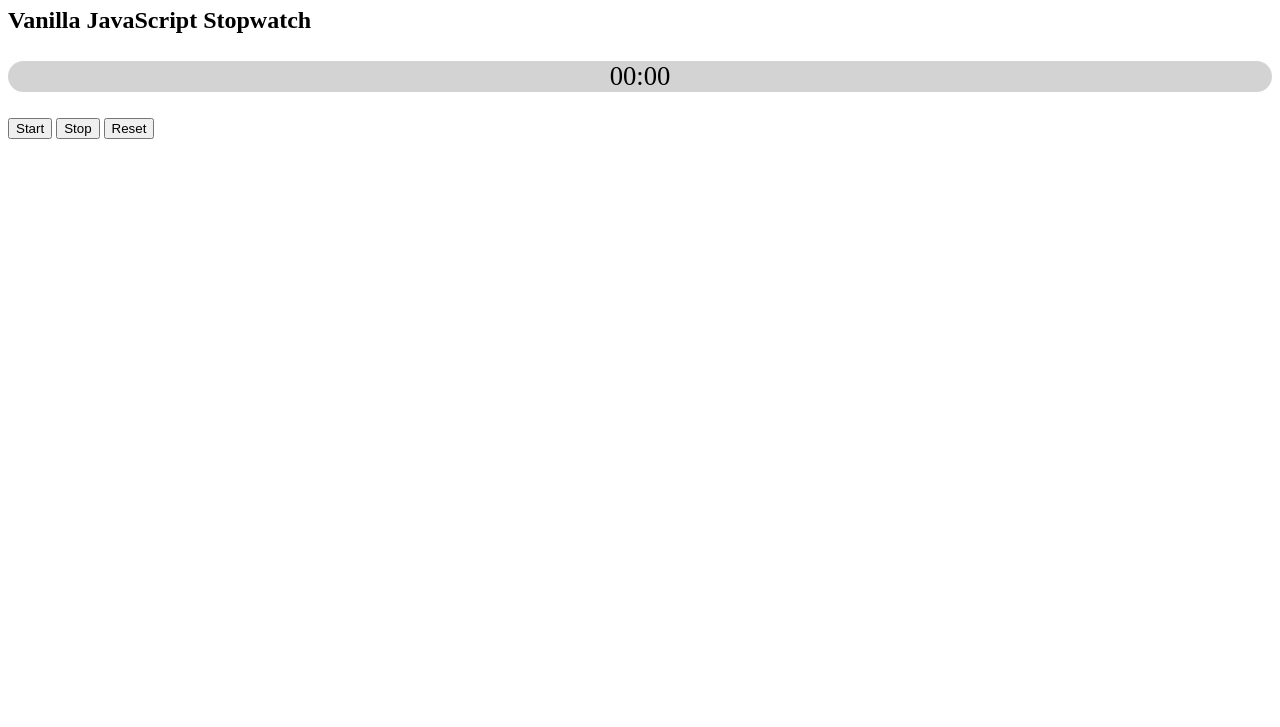
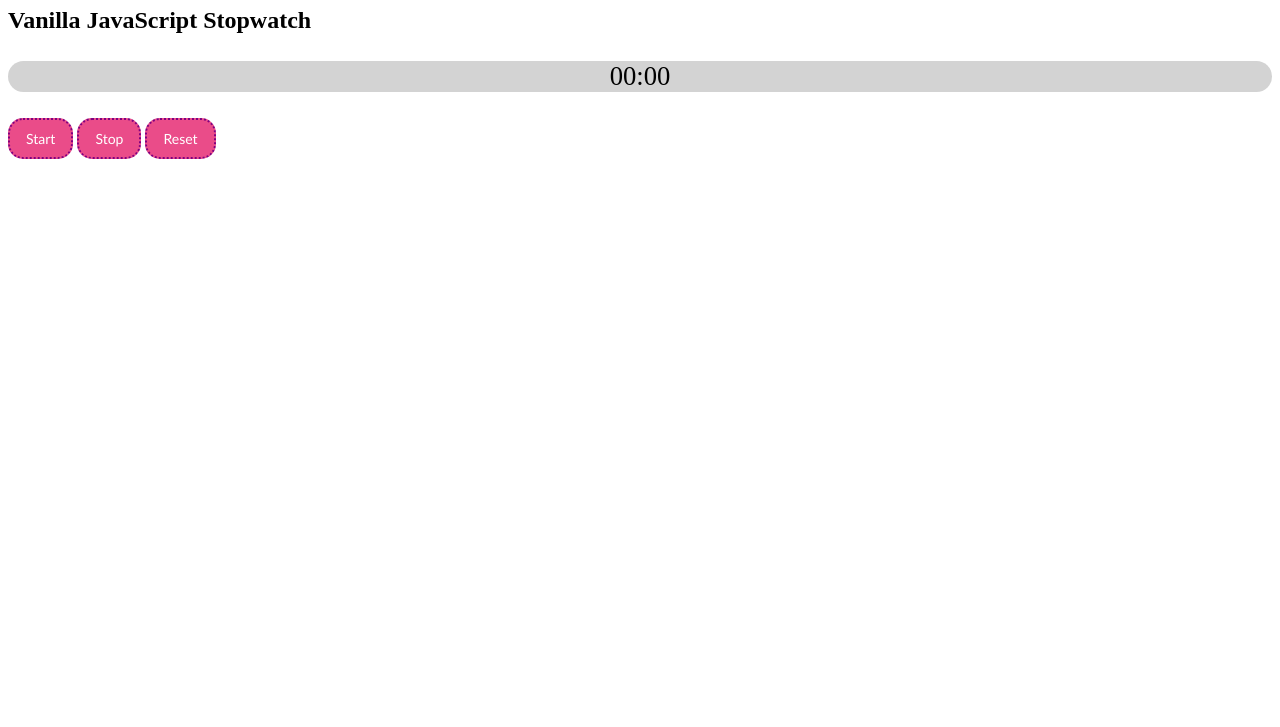
Before and after one commit to cristal104/cpsc332-hw6, a plain HTML site: page docs/index.html in a window 1280 px wide. Shown: the part 73-800 px from the top of the page. Drawn offline with nearby package versions, Linux system fonts and the light colour scheme.

Commit message:
7. changed button style

```diff
--- a/docs/index.html
+++ b/docs/index.html
@@ -31,6 +31,23 @@
                     "text-align": "center",
                     "font-size":"20pt",
                     "background-color":"lightgray"
+                });
+
+                // add class to button and style
+                var $buttons = $("button").addClass("button-style");
+                $($buttons).css({
+                    "background-color": "#EA4C89",
+                    "border-radius": "15px",
+                    "border": "2px dotted purple",
+                    "font-family":"'Trebuchet MS', sans-serif",
+                    "color": "#FFFFFF",
+                    "cursor": "pointer",
+                    "display": "inline-block",
+                    "font-size":"14px",
+                    "padding": "10px 16px",
+                    "position": "relative",
+                    "text-align": "center",
+                    "vertical-align": "center",
                 });
                 $($buttonStart).click(function () {
                     clearInterval(interval);
```
